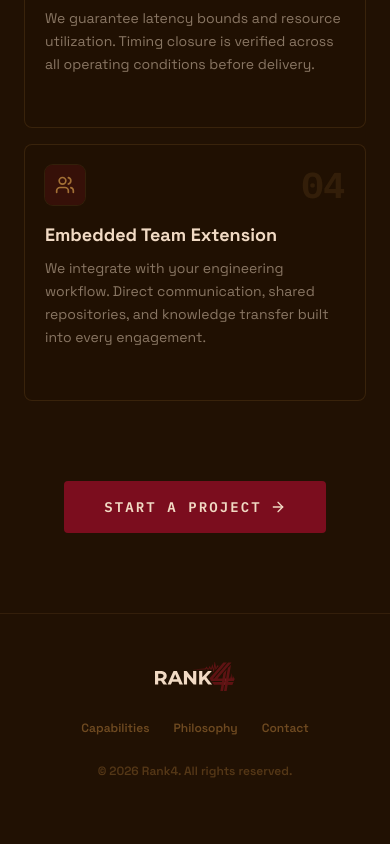
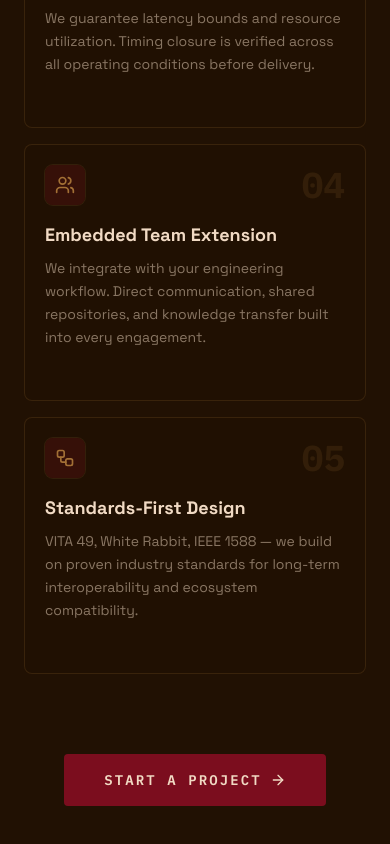
Before and after one commit to CBiedenstein/Rank4-Website, a Next.js app: page / in a window 390 px wide. Shown: the part 6005-6849 px from the top of the page. Built offline with nearby package versions, Linux system fonts and the light colour scheme.

Commit message:
feat: update bento grid layout for 5 cards
Adjust grid to fit 5 cards with 2x2 featured card and 4 smaller ones.

```diff
--- a/components/home-sections.tsx
+++ b/components/home-sections.tsx
@@ -2,7 +2,7 @@
 
 import Image from "next/image"
 import Link from "next/link"
-import { ArrowRight, Cpu, Target, Layers, Zap, Shield, Clock, Users } from "lucide-react"
+import { ArrowRight, Cpu, Target, Layers, Zap, Shield, Clock, Users, Workflow } from "lucide-react"
 
 const differentiators = [
   {
@@ -28,6 +28,12 @@ const differentiators = [
     title: "Embedded Team Extension",
     description:
       "We integrate with your engineering workflow. Direct communication, shared repositories, and knowledge transfer built into every engagement.",
+  },
+  {
+    icon: Workflow,
+    title: "Standards-First Design",
+    description:
+      "VITA 49, White Rabbit, IEEE 1588 — we build on proven industry standards for long-term interoperability and ecosystem compatibility.",
   },
 ]
 
@@ -178,7 +184,7 @@ export function HomeSections() {
           </div>
 
           {/* Bento Grid */}
-          <div className="grid gap-4 md:grid-cols-2 lg:grid-cols-4 lg:grid-rows-2">
+          <div className="grid gap-4 md:grid-cols-2 lg:grid-cols-4 lg:grid-rows-3">
             {/* Card 1 - Large featured card */}
             <div
               className="group relative col-span-1 row-span-1 overflow-hidden rounded-lg border p-6 transition-all duration-300 hover:border-[#A27035]/60 md:col-span-2 md:row-span-2 md:p-8"
```
Also changed, not shown: 1 other file (tests, documents, lock files or other folders).
